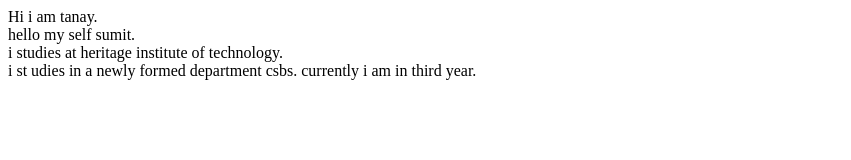
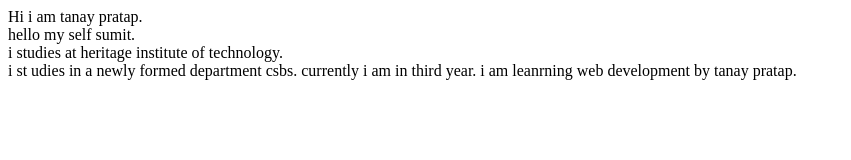
Before and after one commit to sumit2060049/student-repositery, a plain HTML site: page index.html in a window 1280 px wide. Shown: the whole page, without its empty margins (0-851 px from the left). Drawn offline with Linux system fonts and the light colour scheme.

Commit message:
update detail of project

```diff
--- a/index.html
+++ b/index.html
@@ -7,11 +7,12 @@
     <title>Studentsite</title>
 </head>
 <body>
-    Hi i am tanay.<br>
+    Hi i am tanay pratap.<br>
     hello my self sumit.<br>
     i studies at heritage institute of technology.<br>
     i st udies in a newly formed department csbs.
     currently i am in third year.
 
+    i am leanrning web development by tanay pratap.
 </body>
 </html>
```
